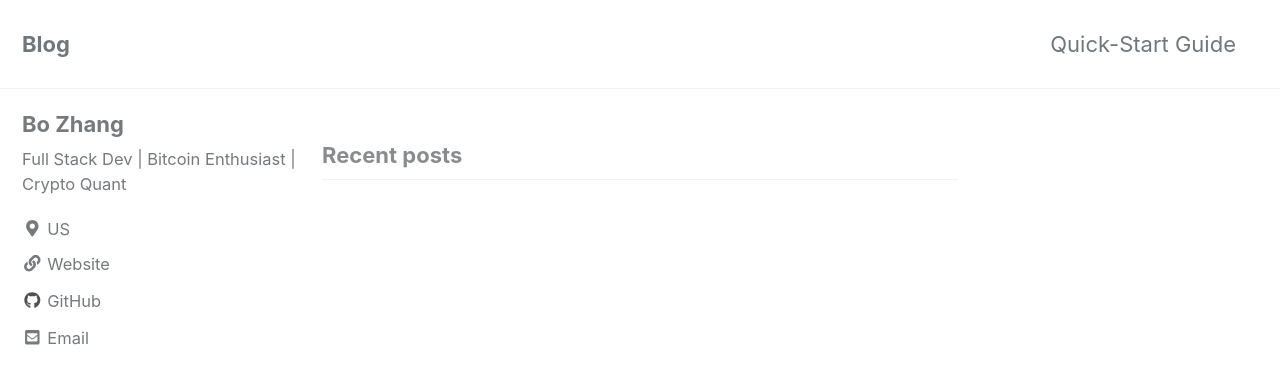
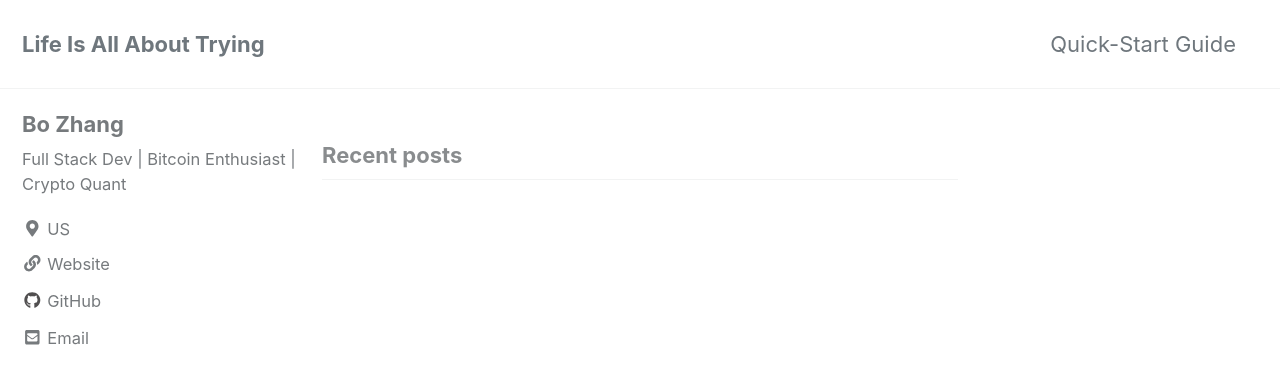
Before and after one commit to 0xboz/blog, a Jekyll site: the page built from index.html, in a window 1280 px wide and 900 px high. Shown: the top 384 px of the window. Built offline with Jekyll 4.4.1, drawn with Linux system fonts in a browser that asks for light colours; cached includes are drawn as plain includes; nearby versions of some CDN libraries; the list of posts is cut into pages by our own code.

Commit message:
Updated title

```diff
--- a/_config.yml
+++ b/_config.yml
@@ -16,12 +16,12 @@ minimal_mistakes_skin    : "default" # "air", "aqua", "contrast", "dark", "dirt"
 
 # Site Settings
 locale                   : "en-US"
-title                    : "Blog"
+title                    : "Life Is All About Trying"
 title_separator          : "|"
 name                     : "Bo Zhang"
 description              : "Life Is All About Trying"
-url                      : # the base hostname & protocol for your site e.g. "https://mmistakes.github.io"
-baseurl                  : # the subpath of your site, e.g. "/blog"
+url                      : "https://0xboz.github.io" # the base hostname & protocol for your site e.g. "https://mmistakes.github.io"
+baseurl                  : "/blog" # the subpath of your site, e.g. "/blog"
 repository               : # GitHub username/repo-name e.g. "mmistakes/minimal-mistakes"
 teaser                   : # path of fallback teaser image, e.g. "/assets/images/500x300.png"
 logo                     : # path of logo image to display in the masthead, e.g. "/assets/images/88x88.png"
```
